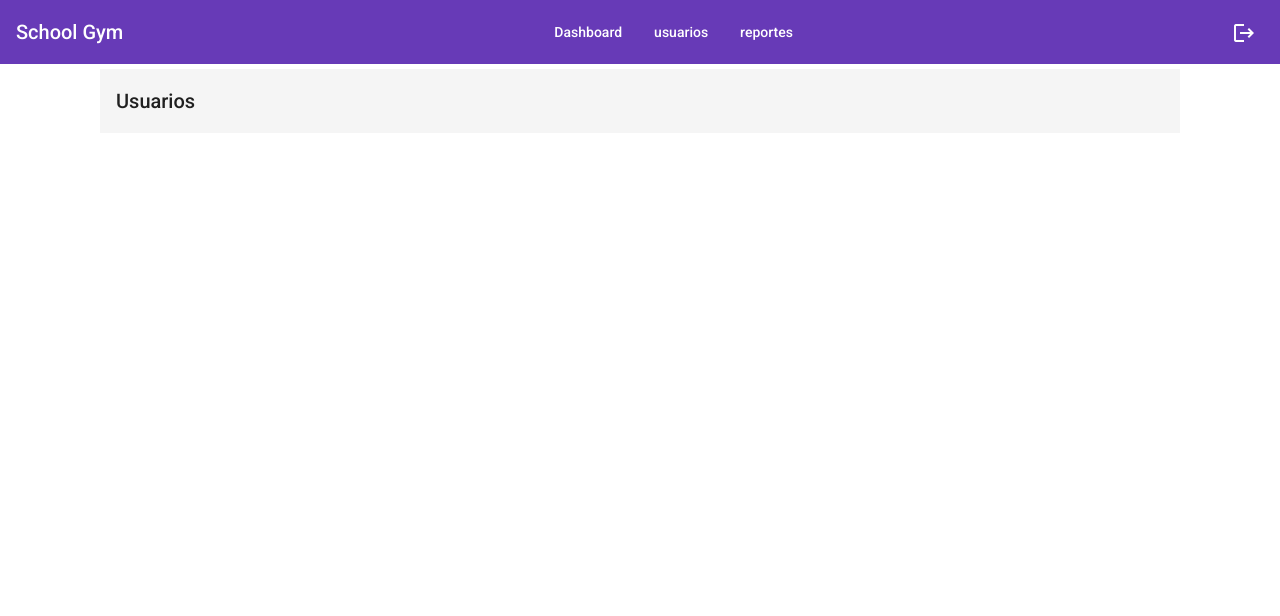
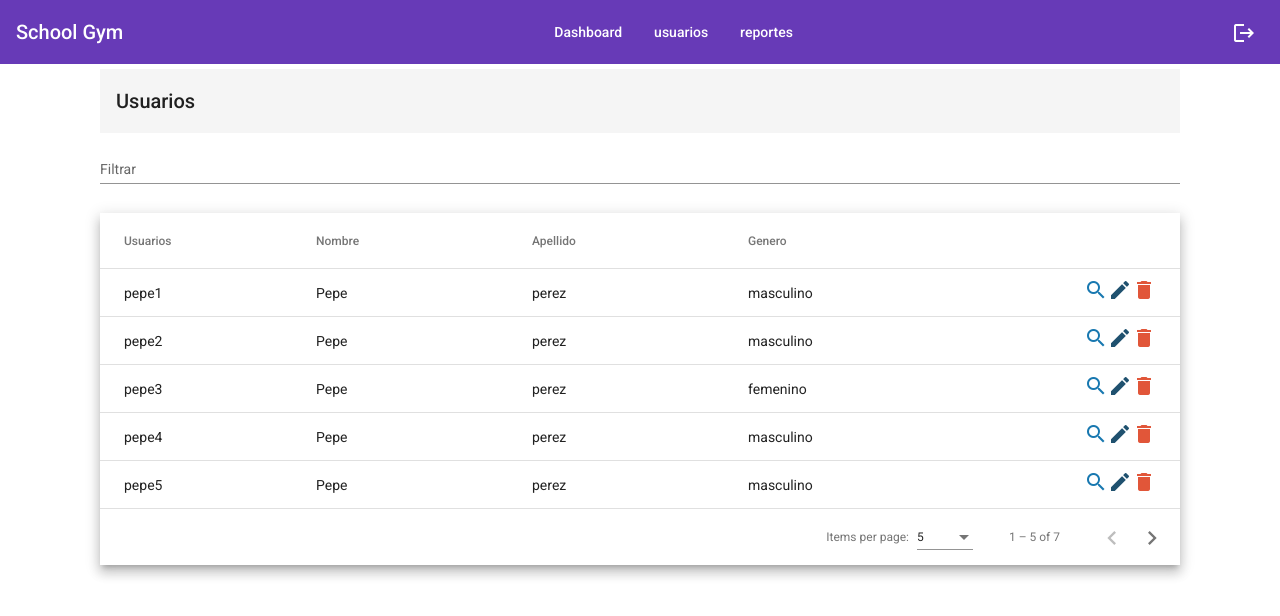
Before and after one commit to Theminox/Crud-Front-Angular-Material, an Angular app: page /dashboard in a window 1280 px wide. Both pictures are taken after a click on the button "usuarios". Shown: the top 616 px of the page. Built offline with nearby package versions, Linux system fonts and the light colour scheme.

Commit message:
commit to master

```diff
--- a/src/app/components/dashboard/usuarios/usuarios.component.css
+++ b/src/app/components/dashboard/usuarios/usuarios.component.css
@@ -0,0 +1,17 @@
+table {
+    width: 100%;
+    margin-top: 10px;
+  }
+
+  th {
+    width: 20%;
+  }
+
+  .pointer{
+    cursor: pointer;
+  }
+
+  .mat-form-field {
+    font-size: 14px;
+    width: 100%;
+  }
--- a/src/app/components/dashboard/usuarios/usuarios.component.html
+++ b/src/app/components/dashboard/usuarios/usuarios.component.html
@@ -2,4 +2,56 @@
     <mat-toolbar>
         <span>Usuarios</span>
       </mat-toolbar>
+
+      <mat-form-field appearance="standard">
+        <mat-label>Filtrar</mat-label>
+        <input matInput (keyup)="applyFilter($event)" placeholder="" #input autocomplete="off">
+      </mat-form-field>
+     <div class="mat-elevation-z8">
+      <table mat-table [dataSource]="dataSource" matSort >
+
+
+        <ng-container matColumnDef="Usuarios">
+          <th mat-header-cell *matHeaderCellDef mat-sort-header> Usuarios </th>
+          <td mat-cell *matCellDef="let element"> {{element.usuario}} </td>
+        </ng-container>
+
+
+        <ng-container matColumnDef="Nombre">
+          <th mat-header-cell *matHeaderCellDef mat-sort-header> Nombre</th>
+          <td mat-cell *matCellDef="let element"> {{element.nombre}} </td>
+        </ng-container>
+
+
+        <ng-container matColumnDef="Apellido">
+          <th mat-header-cell *matHeaderCellDef mat-sort-header> Apellido </th>
+          <td mat-cell *matCellDef="let element"> {{element.apellido}} </td>
+        </ng-container>
+
+
+        <ng-container matColumnDef="Genero">
+          <th mat-header-cell *matHeaderCellDef mat-sort-header> Genero </th>
+          <td mat-cell *matCellDef="let element"> {{element.genero}} </td>
+        </ng-container>
+
+        <ng-container matColumnDef="Acciones">
+          <th mat-header-cell *matHeaderCellDef> </th>
+          <td mat-cell *matCellDef="let element" style="text-align: right;">
+            <a class="pointer" style="color: #1878b0 "  matTooltip="Ver usuario">
+              <mat-icon>search</mat-icon>
+            </a>
+            <a class="pointer" style="color: #1f516f" matTooltip="Editar usuario">
+              <mat-icon>edit</mat-icon>
+            </a>
+            <a class="pointer" style="color: #e15639" matTooltip="Eliminar usuario">
+              <mat-icon>delete</mat-icon>
+            </a>
+             </td>
+        </ng-container>
+
+        <tr mat-header-row *matHeaderRowDef="displayedColumns"></tr>
+        <tr mat-row *matRowDef="let row; columns: displayedColumns;"></tr>
+      </table>
+     <mat-paginator [pageSizeOptions]="[5, 10, 25, 100]" aria-label="Select page of users"></mat-paginator>
+      </div>
     </div>
--- a/src/app/components/dashboard/usuarios/usuarios.component.ts
+++ b/src/app/components/dashboard/usuarios/usuarios.component.ts
@@ -1,4 +1,12 @@
-import { Component, OnInit } from '@angular/core';
+import { Component, OnInit, ViewChild } from '@angular/core';
+import { MatPaginator } from '@angular/material/paginator';
+import { MatSort } from '@angular/material/sort';
+import { MatTableDataSource } from '@angular/material/table';
+import { Usuario } from '../../../interfaces/usuario';
+
+
+
+
 
 @Component({
   selector: 'app-usuarios',
@@ -7,9 +15,35 @@ import { Component, OnInit } from '@angular/core';
 })
 export class UsuariosComponent implements OnInit {
 
+    listUsuarios: Usuario[] = [
+    {usuario: "pepe1", nombre:'Pepe', apellido: "perez", genero:"masculino"},
+    {usuario: "pepe2", nombre:'Pepe', apellido: "perez", genero:"masculino"},
+    {usuario: "pepe3", nombre:'Pepe', apellido: "perez", genero:"femenino"},
+    {usuario: "pepe4", nombre:'Pepe', apellido: "perez", genero:"masculino"},
+    {usuario: "pepe5", nombre:'Pepe', apellido: "perez", genero:"masculino"},
+    {usuario: "pepe6", nombre:'Pepe', apellido: "perez", genero:"femenino"},
+    {usuario: "pepe7", nombre:'Pepe', apellido: "perez", genero:"masculino"},
+  ];
+
+  displayedColumns: string[] = ['Usuarios', 'Nombre', 'Apellido', 'Genero', 'Acciones'];
+  dataSource = new MatTableDataSource(this.listUsuarios);
+
+  @ViewChild(MatPaginator) paginator!: MatPaginator;
+  @ViewChild(MatSort) sort!: MatSort;
+
   constructor() { }
 
   ngOnInit(): void {
   }
 
+  ngAfterViewInit(){
+    this.dataSource.paginator = this.paginator;
+    this.dataSource.sort = this.sort;
+  }
+
+  applyFilter(event: Event) {
+    const filterValue = (event.target as HTMLInputElement).value;
+    this.dataSource.filter = filterValue.trim().toLowerCase();
+  }
+
 }
--- /dev/null
+++ b/src/app/interfaces/usuario.ts
@@ -0,0 +1,6 @@
+export interface Usuario {
+    usuario: string;
+    nombre: string;
+    apellido: string;
+    genero: String;
+}
```
Also changed, not shown: src/app/components/shared/shared.module.ts (+17 -4 lines).
